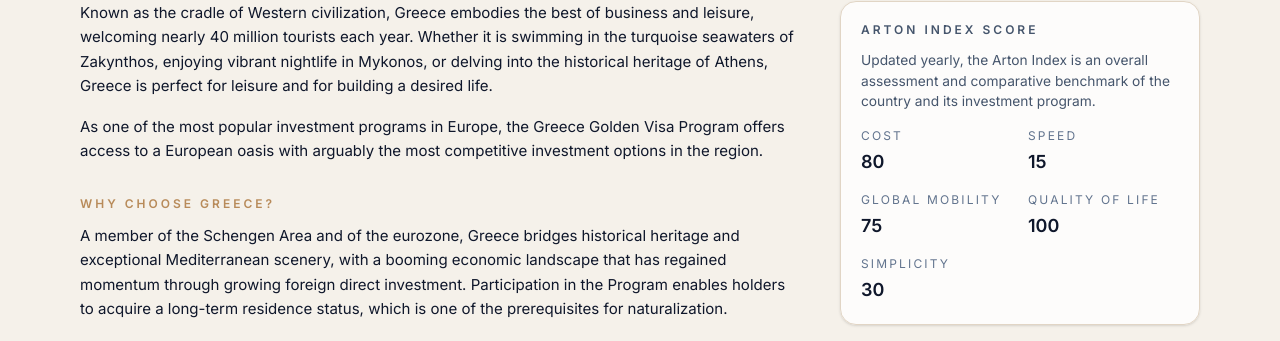
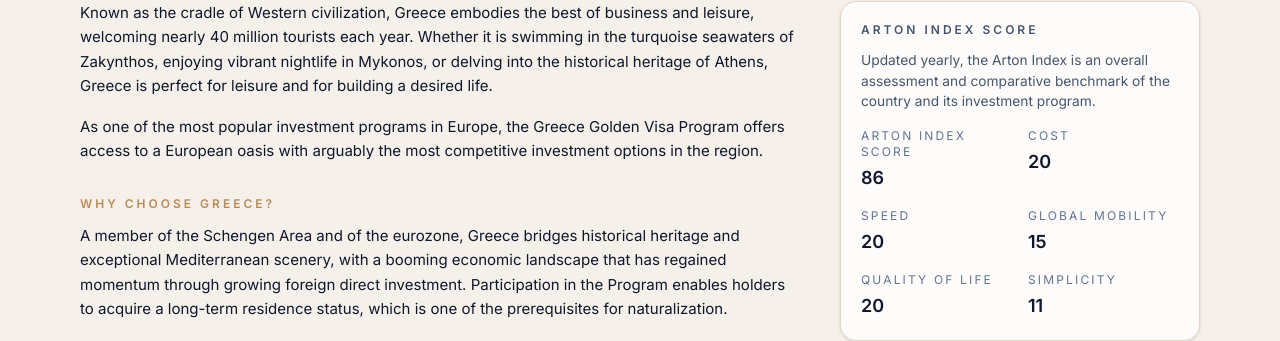
Before and after one commit to Blaise999/arton, a Next.js app: page /global-citizen-programs/greece-golden-visa-program in a window 1280 px wide. Shown: the part 524-865 px from the top of the page. Built offline with nearby package versions, Linux system fonts and the light colour scheme.

Commit message:
lots of backend files edited

```diff
--- a/app/global-citizen-programs/antigua-and-barbuda/page.tsx
+++ b/app/global-citizen-programs/antigua-and-barbuda/page.tsx
@@ -313,14 +313,14 @@ function ArtonIndexCard() {
           <div className="absolute inset-6 rounded-full border-[8px] border-[#da9c5f]" />
           <div className="absolute inset-9 rounded-full border-[7px] border-[#848486]" />
           <div className="absolute inset-12 flex items-center justify-center rounded-full bg-white">
-            <span className="text-3xl font-semibold text-[#333333]">70</span>
+            <span className="text-3xl font-semibold text-[#333333]">80</span>
           </div>
         </div>
 
         <ul className="flex-1 space-y-1 text-[12px] uppercase tracking-[0.18em]">
           <li className="flex items-center justify-between text-[#777777]">
             <span>Cost</span>
-            <span className="font-semibold text-[#d09454]">16</span>
+            <span className="font-semibold text-[#d09454]">18</span>
           </li>
           <li className="flex items-center justify-between text-[#777777]">
             <span>Speed</span>
@@ -328,7 +328,7 @@ function ArtonIndexCard() {
           </li>
           <li className="flex items-center justify-between text-[#777777]">
             <span>Global Mobility</span>
-            <span className="font-semibold text-[#d09454]">14</span>
+            <span className="font-semibold text-[#d09454]">18</span>
           </li>
           <li className="flex items-center justify-between text-[#777777]">
             <span>Quality of Life</span>
@@ -336,7 +336,7 @@ function ArtonIndexCard() {
           </li>
           <li className="flex items-center justify-between text-[#777777]">
             <span>Simplicity</span>
-            <span className="font-semibold text-[#d09454]">16</span>
+            <span className="font-semibold text-[#d09454]">20</span>
           </li>
         </ul>
       </div>
--- a/app/global-citizen-programs/dominica/page.tsx
+++ b/app/global-citizen-programs/dominica/page.tsx
@@ -10,12 +10,12 @@ export const metadata = {
 
 // Real Arton Index figures as per the original widget data-end values
 const ARTON_INDEX = {
-  overall: 60, // simple average of the 5 factors
-  cost: 80,
+  overall: 77, // simple average of the 5 factors
+  cost: 17,
   speed: 15,
-  globalMobility: 75,
-  qualityOfLife: 100,
-  simplicity: 30,
+  globalMobility: 15,
+  qualityOfLife: 15,
+  simplicity: 15,
 };
 
 export default function DominicaProgramPage() {
--- a/app/global-citizen-programs/greece-golden-visa-program/page.tsx
+++ b/app/global-citizen-programs/greece-golden-visa-program/page.tsx
@@ -51,11 +51,12 @@ const capitalOptions = [
 ];
 
 const indexStats = [
-  { label: "Cost", value: 80 },
-  { label: "Speed", value: 15 },
-  { label: "Global mobility", value: 75 },
-  { label: "Quality of life", value: 100 },
-  { label: "Simplicity", value: 30 },
+   { label: "Arton Index Score", value: 86 },
+  { label: "Cost", value: 20 },
+  { label: "Speed", value: 20 },
+  { label: "Global mobility", value: 15 },
+  { label: "Quality of life", value: 20 },
+  { label: "Simplicity", value: 11 },
 ];
 
 export default function GreeceGoldenVisaProgramPage() {
--- a/app/global-citizen-programs/grenada/page.tsx
+++ b/app/global-citizen-programs/grenada/page.tsx
@@ -59,11 +59,12 @@ const faqs = [
 ];
 
 const indexStats = [
-  { label: "Cost", value: 80 },
+   { label: "Arton Index Score", value: 79 },
+  { label: "Cost", value: 15 },
   { label: "Speed", value: 15 },
-  { label: "Global mobility", value: 75 },
-  { label: "Quality of life", value: 100 },
-  { label: "Simplicity", value: 30 },
+  { label: "Global mobility", value: 20 },
+  { label: "Quality of life", value: 17 },
+  { label: "Simplicity", value: 12 },
 ];
 
 export default function GrenadaCitizenshipByInvestmentPage() {
--- a/app/global-citizen-programs/hungary/page.tsx
+++ b/app/global-citizen-programs/hungary/page.tsx
@@ -278,7 +278,7 @@ export default function HungaryInvestorVisaPage() {
                   <div className="absolute inset-12 rounded-full border-[10px] border-[#C0C1C3]" />
                   <div className="absolute inset-16 rounded-full border-[10px] border-[#E6BD9D]" />
                   <span className="relative text-3xl font-semibold text-[#3D3D3D]">
-                    0
+                    85
                   </span>
                 </div>
               </div>
@@ -289,35 +289,35 @@ export default function HungaryInvestorVisaPage() {
                     <span className="inline-block h-2 w-2 rounded-full bg-[#E6BD9D]" />
                     cost
                   </span>
-                  <strong>0</strong>
+                  <strong>20</strong>
                 </li>
                 <li className="flex items-center justify-between">
                   <span className="flex items-center gap-2">
                     <span className="inline-block h-2 w-2 rounded-full bg-[#C0C1C3]" />
                     speed
                   </span>
-                  <strong>0</strong>
+                  <strong>20</strong>
                 </li>
                 <li className="flex items-center justify-between">
                   <span className="flex items-center gap-2">
                     <span className="inline-block h-2 w-2 rounded-full bg-[#DA9C5F]" />
                     global mobility
                   </span>
-                  <strong>0</strong>
+                  <strong>20</strong>
                 </li>
                 <li className="flex items-center justify-between">
                   <span className="flex items-center gap-2">
                     <span className="inline-block h-2 w-2 rounded-full bg-[#848486]" />
                     quality of life
                   </span>
-                  <strong>0</strong>
+                  <strong>10</strong>
                 </li>
                 <li className="flex items-center justify-between">
                   <span className="flex items-center gap-2">
                     <span className="inline-block h-2 w-2 rounded-full bg-[#3D3D3D]" />
                     simplicity
                   </span>
-                  <strong>0</strong>
+                  <strong>15</strong>
                 </li>
               </ul>
 
```
